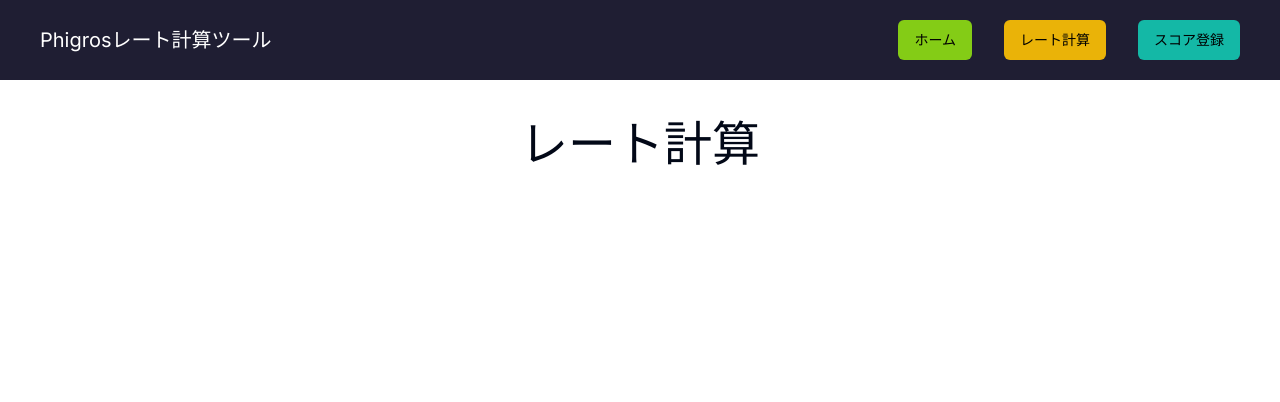
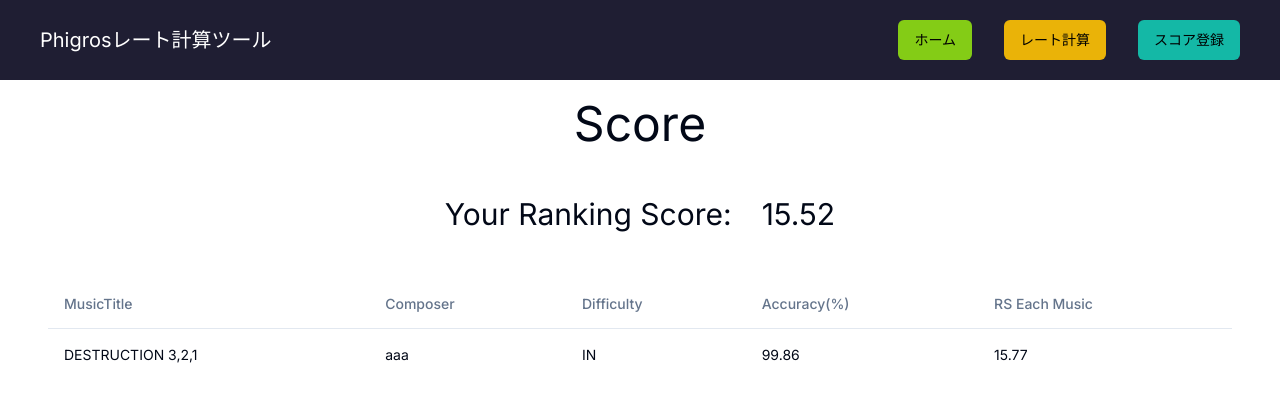
Before and after one commit to Cyndaquil1999/Phigros_results, a Next.js app in the folder phigrosTools/frontend/: page /rating in a window 1280 px wide. Shown: the top 402 px of the page. Built offline with nearby package versions, Linux system fonts and the light colour scheme; no server answers.

Commit message:
rating計算ページの作成

```diff
--- a/phigrosTools/frontend/src/app/rating/page.tsx
+++ b/phigrosTools/frontend/src/app/rating/page.tsx
@@ -1,24 +1,51 @@
-import { Header } from "../_component/header";
+"use client";
+
+import { Header } from "app/_component/header";
 import {
   Table,
   TableBody,
-  TableCaption,
   TableCell,
   TableHead,
   TableHeader,
   TableRow,
-} from "@/src/components/ui/table";
+} from "../../components/ui/table";
+import { useEffect } from "react";
 
-export default function Rating() {
+export default function ScorePage() {
+  useEffect(() => {
+    fetch("api/test")
+      .then((res) => res.json())
+      .then((data) => console.log(data));
+  }, []);
+
   return (
     <div>
       <Header />
-      <div className="flex flex-col justify-center items-center my-10">
-        <div className="text-5xl">レート計算</div>
+      <div className="flex justify-center text-5xl">Score</div>
+      <div className="mt-12 flex justify-center">
+        <p className="text-3xl">Your Ranking Score:　15.52</p>
       </div>
-
-      {/* TODO: shadcnのテーブルを使ってここにべ枠と計算値を表示させる */}
-      <div>
+      <div className="mt-12 mx-12">
+        <Table>
+          <TableHeader>
+            <TableRow>
+              <TableHead>MusicTitle</TableHead>
+              <TableHead>Composer</TableHead>
+              <TableHead>Difficulty</TableHead>
+              <TableHead>Accuracy(%)</TableHead>
+              <TableHead>RS Each Music</TableHead>
+            </TableRow>
+          </TableHeader>
+          <TableBody>
+            <TableRow>
+              <TableCell>DESTRUCTION 3,2,1</TableCell>
+              <TableCell>aaa</TableCell>
+              <TableCell>IN</TableCell>
+              <TableCell>99.86</TableCell>
+              <TableCell>15.77</TableCell>
+            </TableRow>
+          </TableBody>
+        </Table>
       </div>
     </div>
   );
```
